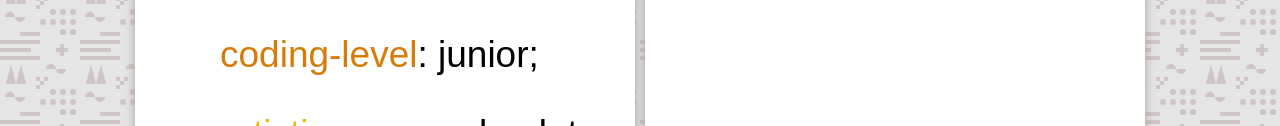
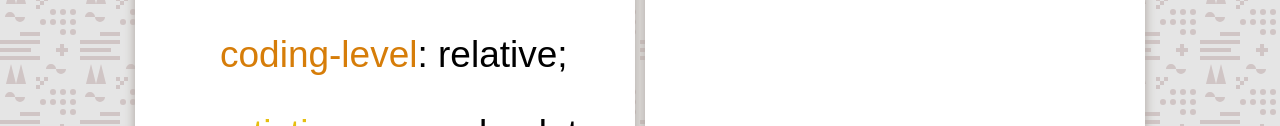
Before and after one commit to mssugarpop/mssugarpop.github.io, a plain HTML site: page index.html in a window 1280 px wide. Shown: the part 336-462 px from the top of the page. Drawn offline with Linux system fonts and the light colour scheme; a web font is replaced by a local one.

Commit message:
Changed 'junior' to 'relative'

```diff
--- a/index.html
+++ b/index.html
@@ -17,7 +17,7 @@
                 <h3></h3>
                 <p>.erika { </p>
                 <p><span class="attribute1">team-worker</span>: 100%;</p>
-                <p><span class="attribute2">coding-level</span>: junior;</p>
+                <p><span class="attribute2">coding-level</span>: relative;</p>
                 <p><span class="attribute3">artistic-sense</span>: absolute;</p>
                 <p>}</p>
             </div>
```
